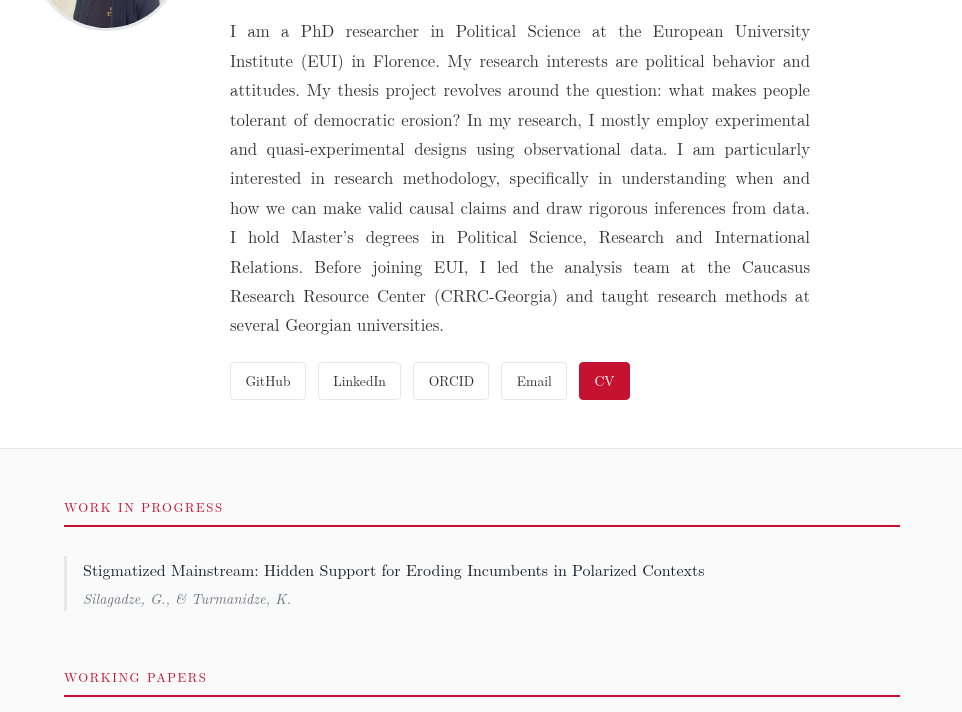
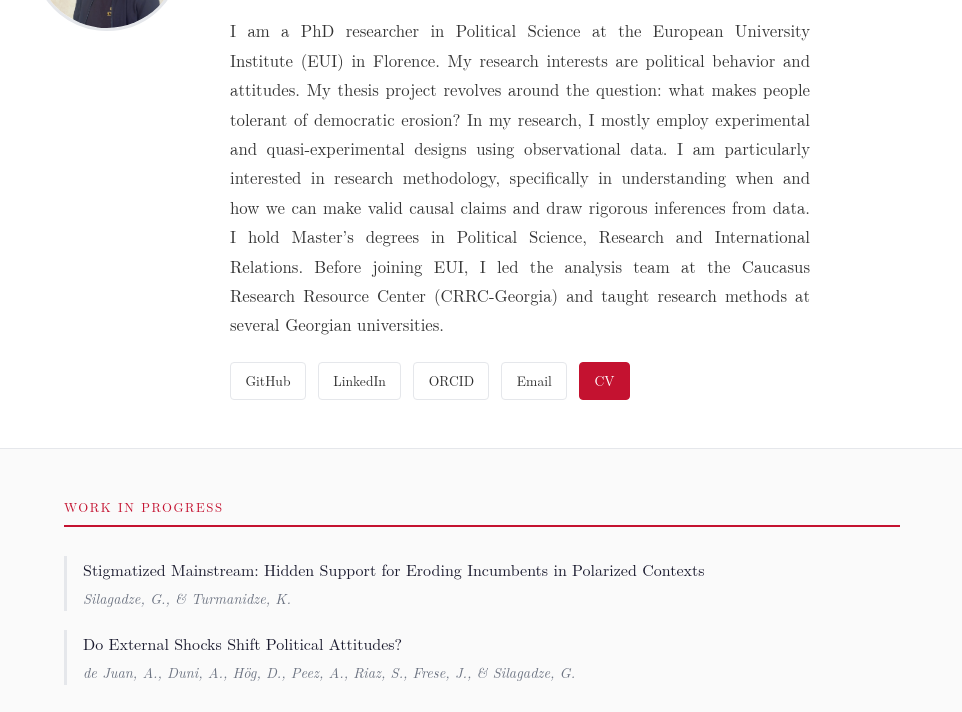
Before and after one commit to givi-silagadze/givi-silagadze.github.io, a plain HTML site: page index.html in a window 1280 px wide. Shown: the part 240-952 px from the top of the page, without its empty margins (158-1120 px from the left). Drawn offline with Linux system fonts and the light colour scheme; a web font is replaced by a local one.

Commit message:
Add external shocks paper to Work in Progress
Co-Authored-By: Claude Opus 4.7 <noreply@anthropic.com>

```diff
--- a/index.html
+++ b/index.html
@@ -86,6 +86,10 @@
       <span class="pub-title">Stigmatized Mainstream: Hidden Support for Eroding Incumbents in Polarized Contexts</span>
       <div class="meta">Silagadze, G., &amp; Turmanidze, K.</div>
     </div>
+    <div class="pub">
+      <span class="pub-title">Do External Shocks Shift Political Attitudes?</span>
+      <div class="meta">de Juan, A., Duni, A., Hög, D., Peez, A., Riaz, S., Frese, J., &amp; Silagadze, G.</div>
+    </div>
   </section>
 
   <section id="working-papers">
```
